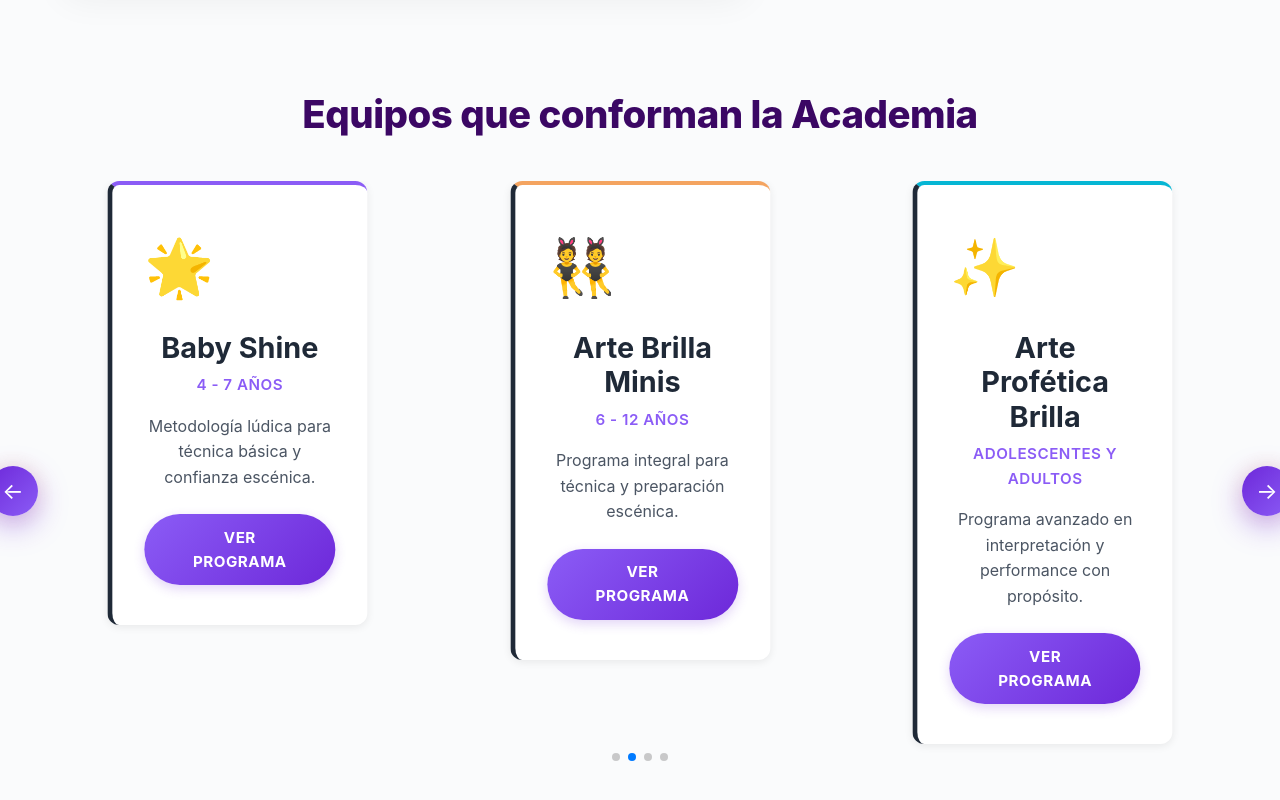
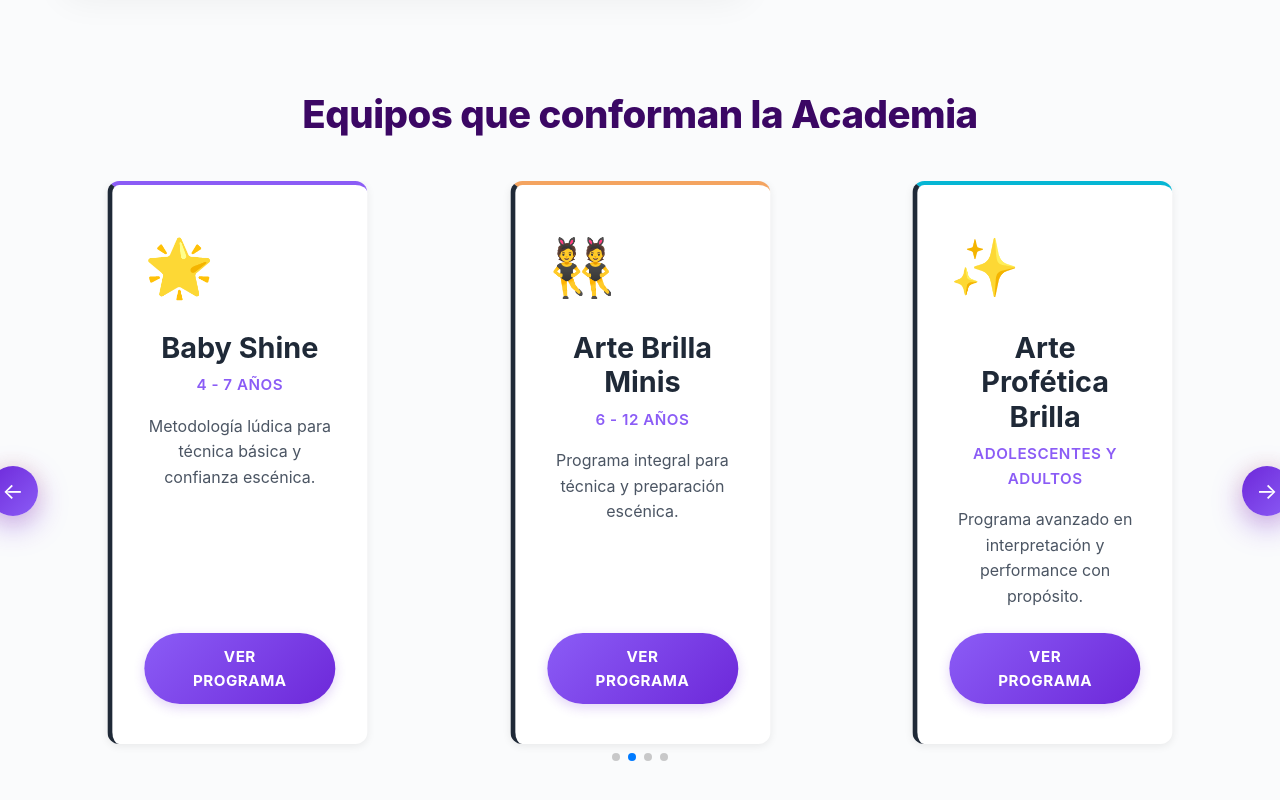
Before and after one commit to Eyden17/PDS, a React (Vite) app in the folder arte-brilla-web/: page / in a window 1280 px wide. Shown: the part 3160-3960 px from the top of the page. Built offline with nearby package versions, Linux system fonts and the light colour scheme; no server answers.

Commit message:
Fixes Size and ForgotPass

```diff
--- a/arte-brilla-web/src/App.jsx
+++ b/arte-brilla-web/src/App.jsx
@@ -2,7 +2,7 @@ import React from 'react';
 import { BrowserRouter as Router, Routes, Route } from 'react-router-dom';
 import { AuthProvider } from './context/AuthContext';
 import Navbar from './assets/components/Navbar';
-//import ScreenSizeWarning from './assets/components/ScreenSizeWarning';
+import ScreenSizeWarning from './assets/components/ScreenSizeWarning.jsx';
 import Hero from './assets/components/Hero';
 import NewsGallery from './assets/components/NewsGallery';
 import DanceAreas from './assets/components/DanceAreas';
@@ -15,7 +15,7 @@ import Classes from './assets/components/Classes';
 import Contact from './assets/components/Contact';
 import Footer from './assets/components/Footer';
 import Login from './assets/components/Login';
-//import ForgotPassword from './assets/components/ForgotPassword';
+import ForgotPassword from './assets/components/ForgotPassword.jsx';
 import AdminPanel from './assets/components/AdminPanel';
 import ProtectedRoute from './assets/components/ProtectedRoute';
 import NotFound from './assets/components/NotFound';
@@ -26,7 +26,7 @@ function App() {
     <Router>
       <AuthProvider>
         <div className="app">
-          {/* <ScreenSizeWarning /> */}
+          <ScreenSizeWarning />
           <Navbar />
           <main className="main-content">
             <Routes>
@@ -43,7 +43,7 @@ function App() {
               <Route path="/classes" element={<Classes />} />
               <Route path="/contact" element={<Contact />} />
               <Route path="/login" element={<Login />} />
-              {/* <Route path="/forgot-password" element={<ForgotPassword />} /> */}
+              <Route path="/forgot-password" element={<ForgotPassword />} />
               <Route
                 path="/admin"
                 element={
--- a/arte-brilla-web/src/assets/styles/Contact.css
+++ b/arte-brilla-web/src/assets/styles/Contact.css
@@ -61,11 +61,13 @@
 /* Info Item */
 .info-item {
   display: flex;
+  flex-direction: row;
   gap: 20px;
   margin-bottom: 30px;
   padding-bottom: 20px;
   border-bottom: 1px solid #eee;
   transition: transform 0.3s ease, box-shadow 0.3s ease;
+  align-items: flex-start;
 }
 
 .info-item:last-of-type {
@@ -80,7 +82,7 @@
 
 .info-icon {
   font-size: 2.5rem;
-  min-width: 60px;
+  width: 60px;
   height: 60px;
   display: flex;
   align-items: center;
@@ -88,6 +90,7 @@
   background: linear-gradient(135deg, #e91e63, #ff69b4);
   border-radius: 10px;
   color: white;
+  flex-shrink: 0;
 }
 
 .info-text h3 {
--- a/arte-brilla-web/src/assets/styles/DanceAreas.css
+++ b/arte-brilla-web/src/assets/styles/DanceAreas.css
@@ -73,11 +73,12 @@
   display: flex;
   justify-content: center;
   align-items: stretch;
+  height: auto;
 }
 
 .area-card {
-  max-width: 420px;
   width: 100%;
+  max-width: none;
 }
 
 .areas-footer {
@@ -111,7 +112,7 @@
   position: relative;
   display: flex;
   flex-direction: column;
-  min-height: 350px;
+  min-height: 420px;
 }
 
 .area-card::before {
```
